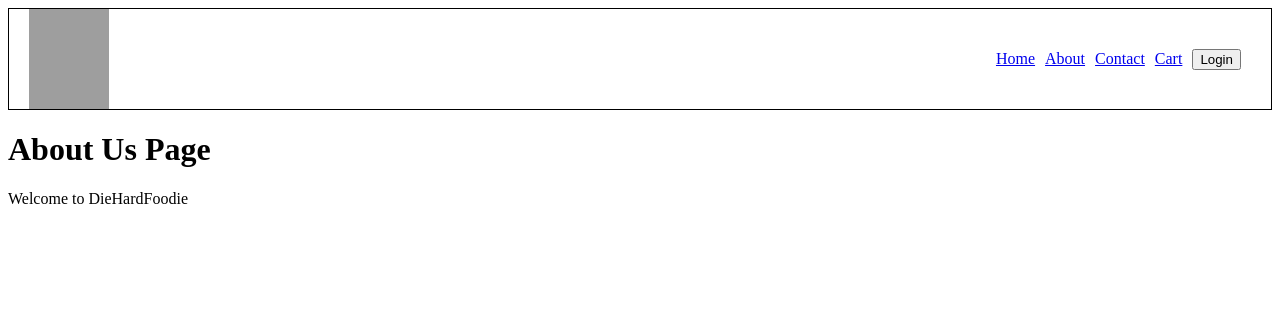
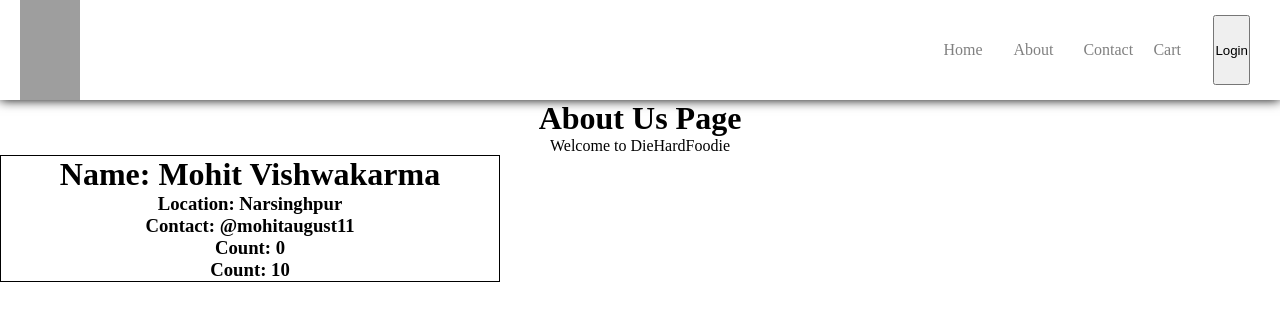
Before and after one commit to mohitvishwakarma011/react, a React (Vite) app: page /about in a window 1280 px wide. Shown: the top 320 px of the page. Built offline with nearby package versions, Linux system fonts and the light colour scheme; grey boxes are pictures that could not be loaded.

Commit message:
class component, props and state in class component

```diff
--- a/index.css
+++ b/index.css
@@ -1,9 +1,13 @@
-
+*{
+    margin: 0px;
+    padding: 0px;
+    box-sizing: border-box;
+}
 .nav{
     display: flex;
     justify-content: space-between;
-    border: 1px solid black;
     height: 100px;
+    box-shadow: 0px 0px 11px;
 }
 
 .logo{
@@ -19,9 +23,11 @@
 }
 
 .nav-items li{
-    margin-right: 10px;
+    margin: 10px;
     display: flex;
     align-items: center;
+    height: 50px;
+    width: 50px;
 }
 
 .res-card{
@@ -71,3 +77,22 @@ flex-wrap: wrap;
     margin:50px 5px 0px;
     background-color: #f0f0f0;
 }
+
+.nav a{
+    text-decoration: none;
+    color: grey;
+    transition: font-size 300ms;
+}
+.nav a:hover{
+    text-decoration: none;
+    color: rgb(170, 153, 0);
+    font-size: 20px;
+}
+
+.about-us{
+    text-align: center;
+}
+.user-card{
+    width: 500px;
+    border: 1px solid;
+}
--- a/src/components/About.js
+++ b/src/components/About.js
@@ -1,9 +1,11 @@
+import UserClass from "./UserClass";
 
 const About = ()=>{
     return(
-        <div>
+        <div className="about-us">
             <h1>About Us Page</h1>
             <p>Welcome to DieHardFoodie</p>
+            <UserClass name={"Mohit Vishwakarma"} location={"Narsinghpur"}/>
         </div>
     )
 }
--- a/src/components/Header.js
+++ b/src/components/Header.js
@@ -14,10 +14,10 @@ const Header = () => {
         ></img>
         <ul className="nav-items">
 
-          <li><Link to='/'>Home</Link></li>
-          <li><Link to='/about'>About</Link></li>
-          <li><Link to='/contact'>Contact</Link></li>
-          <li><Link to=''>Cart</Link></li>
+          <li className='link'><Link to='/'>Home</Link></li>
+          <li className='link'><Link to='/about'>About</Link></li>
+          <li className='link'><Link to='/contact'>Contact</Link></li>
+          <li className='link'><Link to=''>Cart</Link></li>
 
         <button className='loginBtn' onClick={()=>{
           btnName==="Login"?setBtnName("LogOut"):setBtnName("Login");
--- /dev/null
+++ b/src/components/UserClass.js
@@ -0,0 +1,27 @@
+import React from "react";
+
+class UserClass extends React.Component {
+
+  constructor(props) {
+    super(props);
+
+    this.state = {
+      count: 0,
+      count2: 10,
+    };
+  }
+  render() {
+    const { name, location } = this.props;
+    return (
+      <div className="user-card">
+        <h1>Name: {name}</h1>
+        <h3>Location: {location}</h3>
+        <h3>Contact: @mohitaugust11</h3>
+        <h3>Count: {this.state.count}</h3>
+        <h3>Count: {this.state.count2}</h3>
+      </div>
+    );
+  }
+}
+
+export default UserClass;
```
